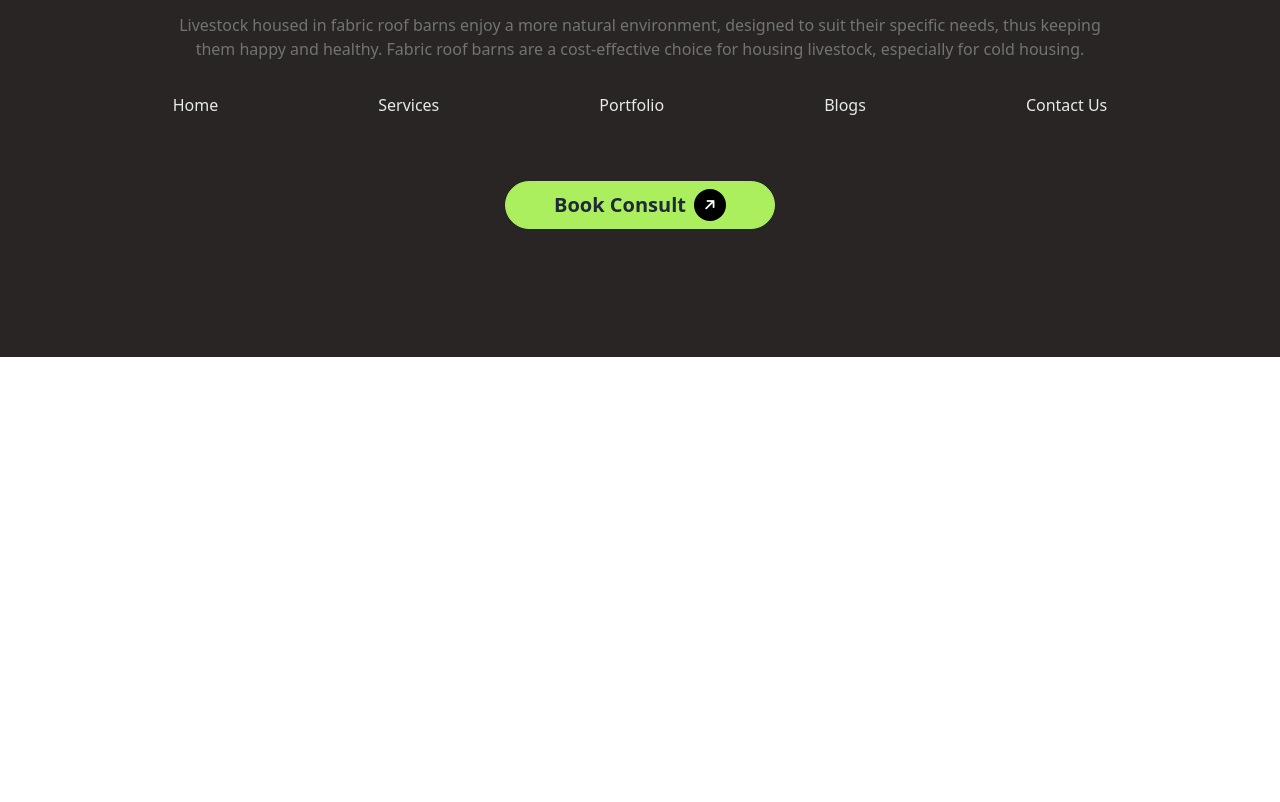
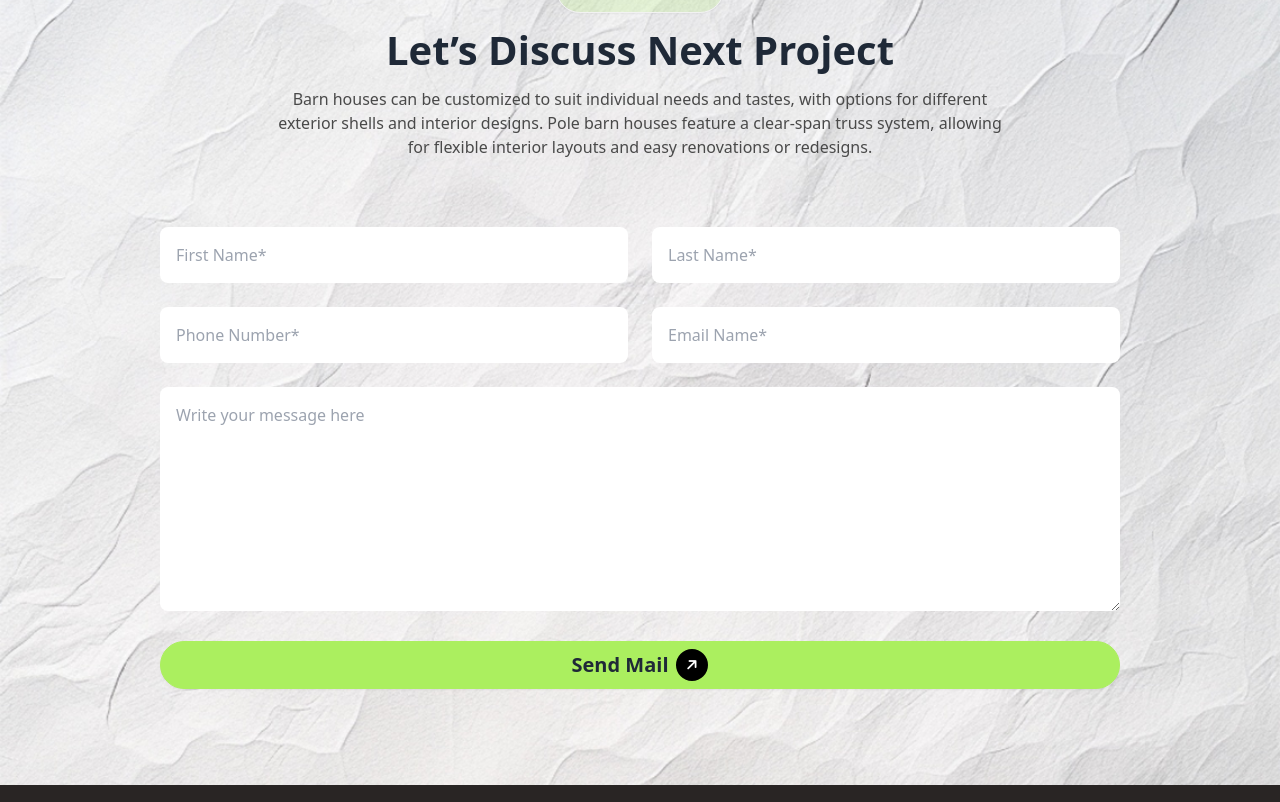
Before and after one commit to coderashik247/assignment-03, a plain HTML site: page index.html in a window 1280 px wide. Shown: the part 3714-4516 px from the top of the page. Before the commit the page ends 4071 px from the top, so only its background shows below. Drawn offline with nearby package versions, Linux system fonts and the light colour scheme.

Commit message:
discuss-next-project section added

```diff
--- a/index.html
+++ b/index.html
@@ -29,6 +29,9 @@
               },
               fontFamily:{
                 fontManrope: "Manrope",
+              },
+              backgroundImage:{
+                next_project_bg:"url('./assets/bg.jpg')"
               }
             }
           }
@@ -232,6 +235,48 @@
             </div>
         </section>
 
+        <!-- discuss-next-project section -->
+        <section style="background-image: url(./assets/bg.jpg);" class="bg-no-repeat bg-cover pt-24">
+            <div class="text-center pb-10">
+                <button class="btn rounded-full bg-accent text-base font-semibold"><i class="fa-solid fa-arrow-right"></i>Rinterio News</button>
+                <h3 class="text-[40px] leading-tight font-bold py-3">Let’s Discuss Next Project</h3>
+                <p class="text-base font-medium mb-7 text-[#494949] px-3 md:w-3/5 mx-auto">Barn houses can be customized to suit individual needs and tastes, with options for different exterior shells and interior designs. Pole barn houses feature a clear-span truss system, allowing for flexible interior layouts and easy renovations or redesigns.</p>
+            </div>
+            <div class="container mx-auto pb-24">
+                <div class="grid grid-cols-1 md:grid-cols-2 gap-6 md:w-3/4 mx-auto">
+                    <div>
+                        <input class="p-4 border-none outline-none bg-state-100 rounded-lg w-full text-base font-medium" type="text" name="" id="" placeholder="First Name&#42">
+                    </div>
+                    <div>
+                        <input class=" p-4 border-none outline-none bg-state-100 rounded-lg w-full
+                        text-base font-medium" type="text" name="" id="" placeholder="Last Name&#42">
+                    </div>
+                    <div>
+                        <input class="p-4 border-none outline-none bg-state-100 rounded-lg w-full
+                        text-base font-medium" type="tel" name="" id="" placeholder="Phone Number&#42">
+                    </div>
+                    <div>
+                        <input class="p-4 border-none outline-none bg-state-100 rounded-lg w-full
+                        text-base font-medium" type="email" name="" id="" placeholder="Email Name&#42">
+                    </div>
+                    <div class="col-span-2 ">
+                        <textarea name="" id=""  rows="8" placeholder="Write your message here" class="row p-4 border-none outline-none bg-state-100 rounded-lg w-full text-base font-medium"></textarea>
+                    </div>
+
+                    <a class="btn  bg-[#ABEF5F] border-[#ABEF5F] rounded-full px-12 col-span-2"><span class="text-xl font-bold">Send Mail</span>
+                            <i class="fa-solid fa-arrow-right -rotate-45 h-8 w-8 bg-black text-white rounded-full flex justify-center items-center "></i>
+                    </a>
+                </div>
+            </div>
+            <!-- <div class="container mx-auto pb-24">
+                <div class="md:w-3/4 mx-auto">
+                    <form class="grid grid-cols-1 md:grid-cols-2 gap-6">
+
+                    </form>
+                </div>
+            </div> -->
+        </section>
+
     </main>
 
     <!-- Footer Section -->
```
